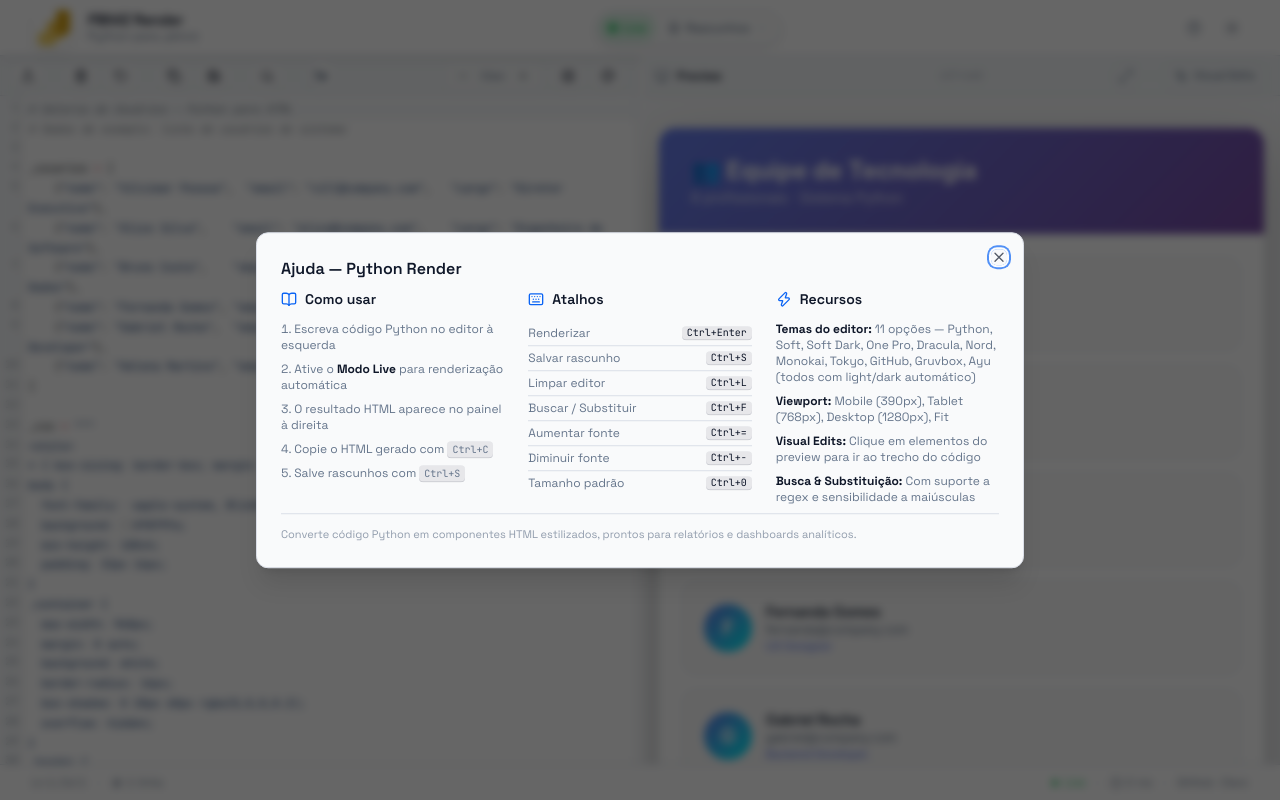
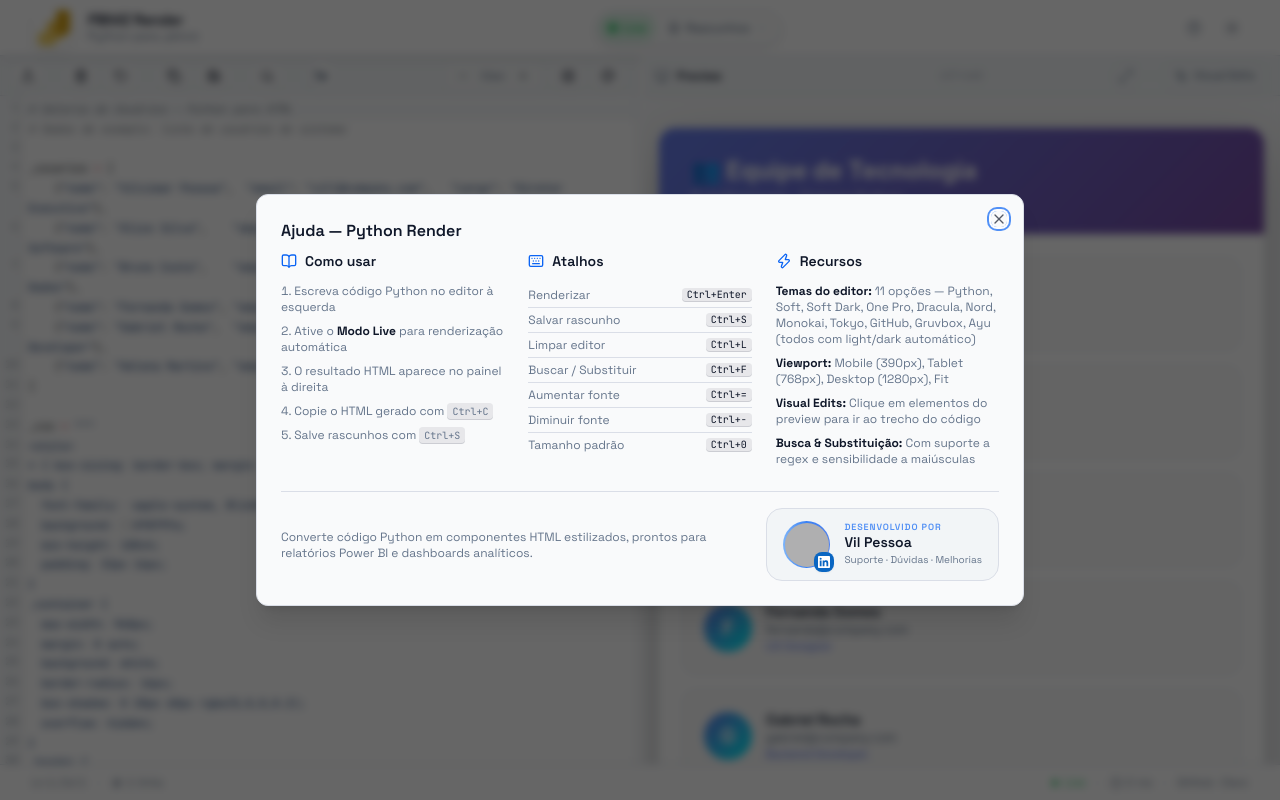
Before and after one commit to vilpessoa/Python-PBIVIZ-Render, a React (Vite) app: page / in a window 1280 px wide. Both pictures are taken after a click on the button 1194 px from the left and 27 px from the top of the page. Built offline with nearby package versions, Linux system fonts and the light colour scheme; grey boxes are pictures that could not be loaded.

Commit message:
feat: adicionar card do LinkedIn ao diálogo de ajuda

```diff
--- a/src/components/HelpDialog.tsx
+++ b/src/components/HelpDialog.tsx
@@ -87,9 +87,53 @@ export function HelpDialog({ open, onOpenChange }: Props) {
           </section>
         </div>
 
-        <p className="text-[11px] text-muted-foreground/70 border-t border-border pt-3">
-          Converte código Python em componentes HTML estilizados, prontos para relatórios e dashboards analíticos.
-        </p>
+        {/* Rodapé: Sobre + Desenvolvido por */}
+        <div className="mt-4 border-t border-border pt-4 flex flex-col sm:flex-row items-center gap-4">
+          <p className="text-xs text-muted-foreground text-center sm:text-left flex-1">
+            Converte código Python em componentes HTML estilizados, prontos para relatórios Power BI e dashboards analíticos.
+          </p>
+
+          {/* Card: Desenvolvido por */}
+          <a
+            href="https://www.linkedin.com/in/vilcimarpessoa/"
+            target="_blank"
+            rel="noopener noreferrer"
+            className="group relative flex items-center gap-3.5 rounded-2xl border border-border bg-surface px-4 py-3 shadow-[var(--shadow-card)] transition-all duration-300 hover:border-primary/40 hover:shadow-[var(--shadow-glow)] shrink-0 overflow-hidden"
+          >
+            {/* Brilho de fundo sutil no hover */}
+            <span className="pointer-events-none absolute inset-0 rounded-2xl bg-gradient-to-br from-primary/5 to-transparent opacity-0 group-hover:opacity-100 transition-opacity duration-300" />
+
+            {/* Foto com anel gradiente azul premium */}
+            <div className="relative shrink-0 z-10">
+              <div className="rounded-full p-[1.5px] bg-gradient-to-r from-blue-400 via-primary to-blue-600 opacity-80">
+                <img
+                  src="https://media.licdn.com/dms/image/v2/D4D03AQEAjBi8a2KfAg/profile-displayphoto-shrink_800_800/B4DZa0r8E7HEAc-/0/1746788140558?e=1781740800&v=beta&t=HgIlwY5a9JbPWNkGWyxzgK11WuJysCIWW9p631nyDdU"
+                  alt="Vil Pessoa"
+                  className="h-11 w-11 rounded-full object-cover block"
+                />
+              </div>
+              {/* Badge LinkedIn azul oficial */}
+              <span className="absolute -bottom-1 -right-1 flex h-5 w-5 items-center justify-center rounded-md bg-[#0A66C2] shadow-sm">
+                <svg viewBox="0 0 24 24" className="h-3 w-3 fill-white">
+                  <path d="M20.447 20.452h-3.554v-5.569c0-1.328-.027-3.037-1.852-3.037-1.853 0-2.136 1.445-2.136 2.939v5.667H9.351V9h3.414v1.561h.046c.477-.9 1.637-1.85 3.37-1.85 3.601 0 4.267 2.37 4.267 5.455v6.286zM5.337 7.433a2.062 2.062 0 0 1-2.063-2.065 2.064 2.064 0 1 1 2.063 2.065zm1.782 13.019H3.555V9h3.564v11.452zM22.225 0H1.771C.792 0 0 .774 0 1.729v20.542C0 23.227.792 24 1.771 24h20.451C23.2 24 24 23.227 24 22.271V1.729C24 .774 23.2 0 22.222 0h.003z" />
+                </svg>
+              </span>
+            </div>
+
+            {/* Texto */}
+            <div className="min-w-0 z-10">
+              <p className="text-[9px] font-semibold uppercase tracking-widest text-primary/70 leading-none mb-0.5">
+                Desenvolvido por
+              </p>
+              <p className="text-sm font-semibold text-foreground leading-tight group-hover:text-primary transition-colors duration-200">
+                Vil Pessoa
+              </p>
+              <p className="text-[10px] text-muted-foreground leading-tight mt-0.5">
+                Suporte · Dúvidas · Melhorias
+              </p>
+            </div>
+          </a>
+        </div>
       </DialogContent>
     </Dialog>
   );
```
